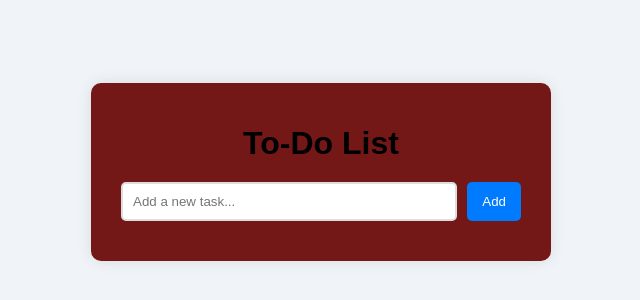
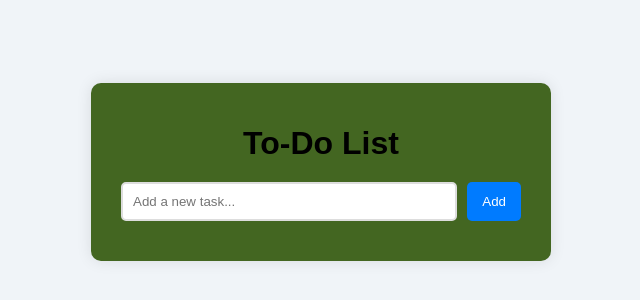
Before and after one commit to Mostafa219/source-code-day1task, a plain HTML site: page index.html in a window 1280 px wide. Shown: the part 228-528 px from the top of the page, without its empty margins (319-959 px from the left). Drawn offline with Linux system fonts and the light colour scheme.

Commit message:
changing color to green

```diff
--- a/style.css
+++ b/style.css
@@ -9,7 +9,7 @@ body {
 }
 
 .container {
-  background-color: #741717;
+  background-color: #436621;
   padding: 20px 30px;
   border-radius: 10px;
   box-shadow: 0 0 15px rgba(0, 0, 0, 0.1);
```
